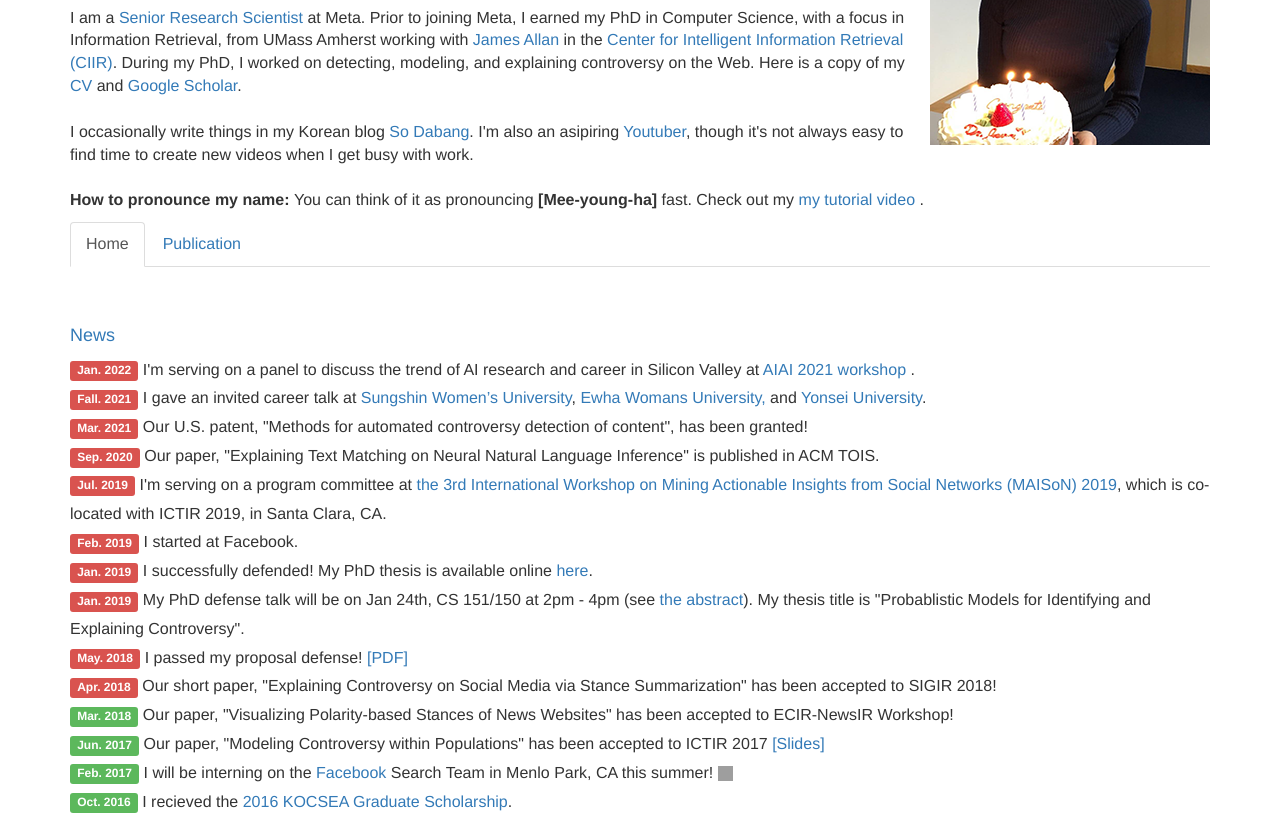
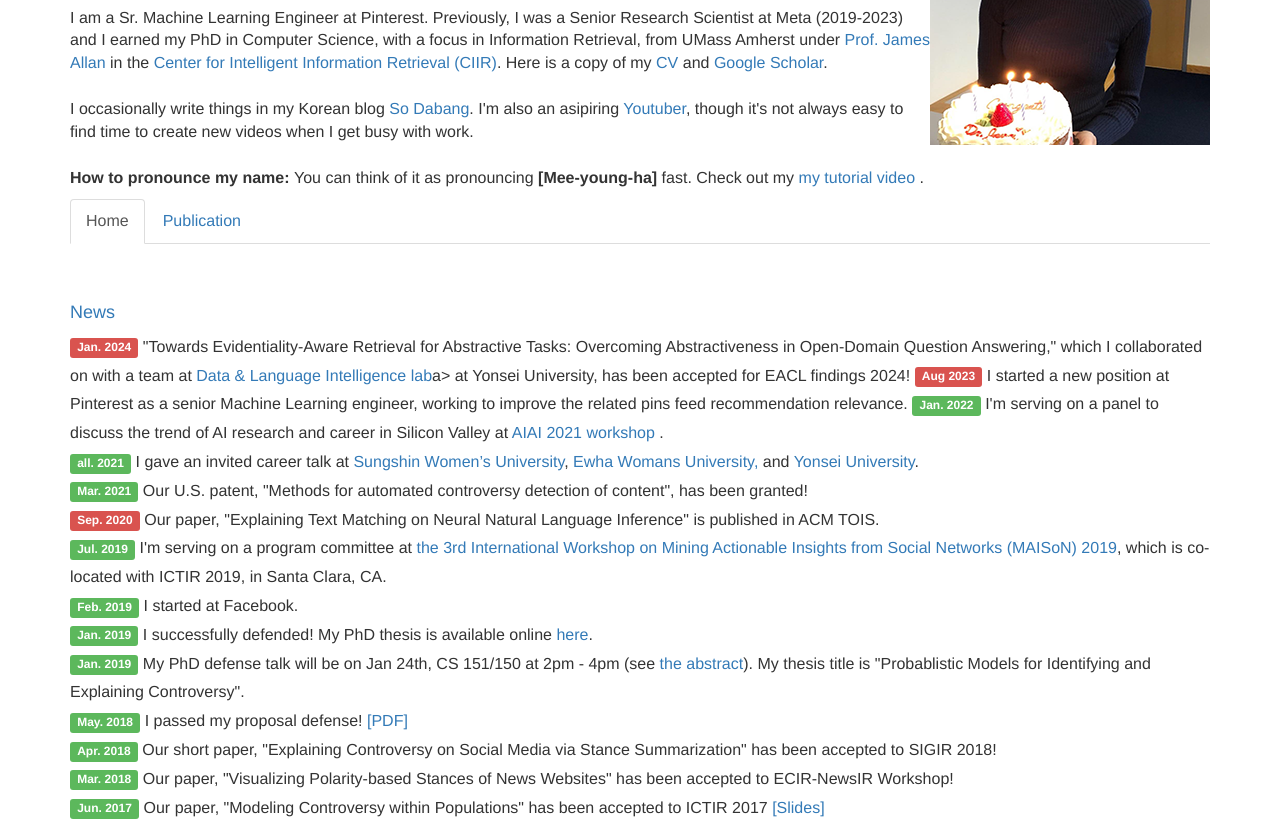
Before and after one commit to mhjang/mhjang.github.io, a plain HTML site: page index.html in a window 1280 px wide. Shown: the part 287-1106 px from the top of the page. Drawn offline with Linux system fonts and the light colour scheme; grey boxes are pictures that could not be loaded; files whose address does not match are found by name.

Commit message:
Update index.html

```diff
--- a/index.html
+++ b/index.html
@@ -25,7 +25,7 @@
             <!-- <img src="images/internet_of_things.png" width="290" class="text-right pull-right"> -->
             <h1 class="text-left text-primary">Myungha Jang</h1>
 <img src="./profile2.png" class="pull-right" width=280 height=312>
-    <address style="display: block;"> <br><b>Ph.D., Research Scientist at Meta </b>
+    <address style="display: block;"> <br><b>Ph.D., Sr. Machine Learnign Engineer at Pinterest </b>
 
 <script>
   (function(i,s,o,g,r,a,m){i['GoogleAnalyticsObject']=r;i[r]=i[r]||function(){
@@ -35,7 +35,7 @@
 <br>
   ga('create', 'UA-83607993-1', 'auto', {'allowLinker':true});
   ga('require', 'linker');
-  ga('linker:autoLink', ['http://people.cs.umass.edu/~mhjang', 'myungha.com', 'myungha.me']);
+  ga('linker:autoLink', ['mhjang.github.io']);
   ga('send', 'pageview');
 
 
@@ -51,9 +51,8 @@
 <p style="display: block;">
     <h4 class="text-left text-primary" style="display: block;">Biography</h4>
 
-    I am a <a href="https://research.fb.com/people/jang-myungha">Senior Research Scientist</a> at Meta. Prior to joining Meta, I earned my PhD in Computer Science, with a focus in Information Retrieval, from UMass Amherst working with <a href="https://ciir.cs.umass.edu/~allan">James Allan </a> in the <a href="https://ciir.cs.umass.edu/">Center for Intelligent Information Retrieval (CIIR)</a>.
-
-During my PhD, I worked on detecting, modeling, and explaining controversy on the Web. Here is a copy of my <a href ="CV.pdf">CV</a> and <a href="https://scholar.google.com/citations?user=gC2AOTQAAAAJ&hl=en">Google Scholar</a>.
+    I am a Sr. Machine Learning Engineer</a> at Pinterest. Previously, I was a Senior Research Scientist at Meta (2019-2023) and I earned my PhD in Computer Science, with a focus in Information Retrieval, from UMass Amherst under <a href="https://ciir.cs.umass.edu/~allan">Prof. James Allan </a> in the <a href="https://ciir.cs.umass.edu/">Center for Intelligent Information Retrieval (CIIR)</a>.
+Here is a copy of my <a href ="CV.pdf">CV</a> and <a href="https://scholar.google.com/citations?user=gC2AOTQAAAAJ&hl=en">Google Scholar</a>.
 
 <br><br>I occasionally write things in my Korean blog <a href="http://sodabang.wordpress.com">So Dabang</a>. I'm also an asipiring <a href="https://www.youtube.com/channel/UC1XweIPHheDQrQE_eH5ydeQ">Youtuber</a>, though it's not always easy to find time to create new videos when I get busy with work.
 <br><br>
@@ -74,15 +73,17 @@ You can think of it as pronouncing <b>[Mee-young-ha]</b> fast. Check out my <a h
         <div class="container">
 
 	<h4 class="text-left text-primary" style="display: block;">News</h4>
-<span class="label label-danger">Jan. 2022</span> I'm serving on a panel to discuss the trend of AI research and career in Silicon Valley at <a href="https://aiworkshop.kr/">AIAI 2021 workshop </a>.<br>
-<span class="label label-danger">Fall. 2021</span> I gave an invited career talk at <a href=https://www.sungshin.ac.kr>Sungshin Women’s University</a>, <a href = "https://ewha.ac.kr">Ewha Womans University,</a> and <a href ="https://www.yonsei.ac.kr">Yonsei University</a>.<br>
-<span class="label label-danger">Mar. 2021</span> Our U.S. patent, "Methods for automated controversy detection of content", has been granted! <br> <span class="label label-danger">Sep. 2020</span> Our paper, "Explaining Text Matching on Neural Natural Language Inference" is published in ACM TOIS. <br>
-<span class="label label-danger">Jul. 2019</span> I'm serving on a program committee at <a href="https://www.maisonworkshop.org/">the 3rd International Workshop on Mining Actionable Insights from Social Networks (MAISoN) 2019</a>, which is co-located with ICTIR 2019, in Santa Clara, CA. <br>
-<span class="label label-danger">Feb. 2019</span> I started at Facebook. </br>
-<span class="label label-danger">Jan. 2019</span> I successfully defended! My PhD thesis is available online <a href="https://scholarworks.umass.edu/dissertations_2/1646/">here</a>.<br></span>
-<span class="label label-danger">Jan. 2019</span> My PhD defense talk will be on Jan 24th, CS 151/150 at 2pm - 4pm (see <a href="https://www.cics.umass.edu/event/probabilistic-models-identifying-and-explaining-controversy" target="_blank"> the abstract</a>). My thesis title is "Probablistic Models for Identifying and Explaining Controversy".</span><br>
-<span class="label label-danger">May. 2018</span> I passed my proposal defense! <a href="./papers/proposal.pdf">[PDF]</a></span><br>
-<span class="label label-danger">Apr. 2018</span> Our short paper, "Explaining Controversy on Social Media via Stance Summarization" has been accepted to SIGIR 2018! </span><br>
+<span class="label label-danger">Jan. 2024</span>  "Towards Evidentiality-Aware Retrieval for Abstractive Tasks: Overcoming Abstractiveness in Open-Domain Question Answering," which I collaborated on with a team at <a href="https://diyonsei.notion.site/diyonsei/Data-Language-Intelligence-Lab-Yonsei-University-7e121249362f42c2bdd1328aeaeb5f4b">Data & Language Intelligence lab</a>a> at Yonsei University, has been accepted for EACL findings 2024!
+<span class="label label-danger">Aug 2023</span> I started a new position at Pinterest as a senior Machine Learning engineer, working to improve the related pins feed recommendation relevance.
+<span class="label label-success">Jan. 2022</span> I'm serving on a panel to discuss the trend of AI research and career in Silicon Valley at <a href="https://aiworkshop.kr/">AIAI 2021 workshop </a>.<br>
+<span class="label label-success">all. 2021</span> I gave an invited career talk at <a href=https://www.sungshin.ac.kr>Sungshin Women’s University</a>, <a href = "https://ewha.ac.kr">Ewha Womans University,</a> and <a href ="https://www.yonsei.ac.kr">Yonsei University</a>.<br>
+<span class="label label-success">Mar. 2021</span> Our U.S. patent, "Methods for automated controversy detection of content", has been granted! <br> <span class="label label-danger">Sep. 2020</span> Our paper, "Explaining Text Matching on Neural Natural Language Inference" is published in ACM TOIS. <br>
+<span class="label label-success">Jul. 2019</span> I'm serving on a program committee at <a href="https://www.maisonworkshop.org/">the 3rd International Workshop on Mining Actionable Insights from Social Networks (MAISoN) 2019</a>, which is co-located with ICTIR 2019, in Santa Clara, CA. <br>
+<span class="label label-success">Feb. 2019</span> I started at Facebook. </br>
+<span class="label label-success">Jan. 2019</span> I successfully defended! My PhD thesis is available online <a href="https://scholarworks.umass.edu/dissertations_2/1646/">here</a>.<br></span>
+<span class="label label-success">Jan. 2019</span> My PhD defense talk will be on Jan 24th, CS 151/150 at 2pm - 4pm (see <a href="https://www.cics.umass.edu/event/probabilistic-models-identifying-and-explaining-controversy" target="_blank"> the abstract</a>). My thesis title is "Probablistic Models for Identifying and Explaining Controversy".</span><br>
+<span class="label label-success">May. 2018</span> I passed my proposal defense! <a href="./papers/proposal.pdf">[PDF]</a></span><br>
+<span class="label label-success">Apr. 2018</span> Our short paper, "Explaining Controversy on Social Media via Stance Summarization" has been accepted to SIGIR 2018! </span><br>
 
 <span class="label label-success">Mar. 2018</span> Our paper, "Visualizing Polarity-based Stances of News Websites" has been accepted to ECIR-NewsIR Workshop! </span><br>
 <span class="label label-success">Jun. 2017</span> Our paper, "Modeling Controversy within Populations" has been accepted to ICTIR 2017 <a href="http://people.cs.umass.edu/~mhjang/ICTIR_talk_controversy.pdf">[Slides] </a></span><br>
```
